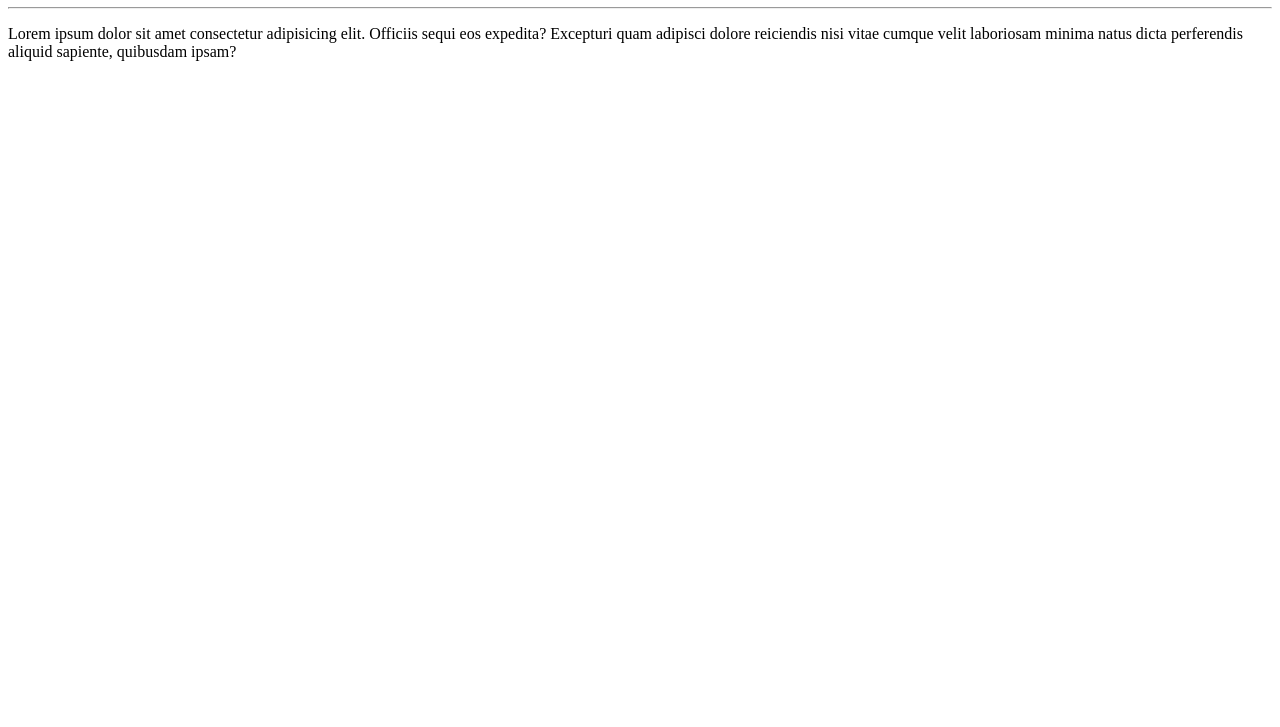
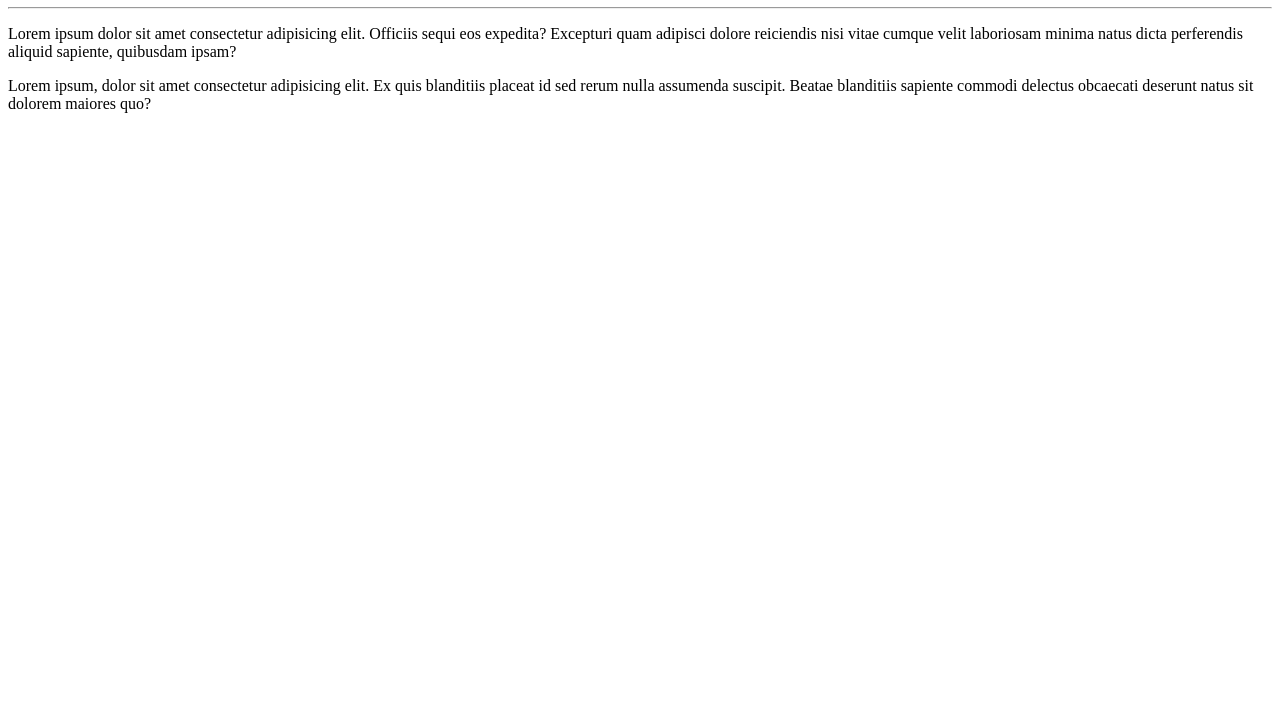
Before and after one commit to joaovgfreitas/Ola-Mundo, a plain HTML site: page site-exemplo/index.html in a window 1280 px wide. Shown: the part 73-800 px from the top of the page. Drawn offline with Linux system fonts and the light colour scheme.

Commit message:
Adicionei um parágrafo

```diff
--- a/site-exemplo/index.html
+++ b/site-exemplo/index.html
@@ -9,5 +9,6 @@
     <h1>Olá, Mundo!</h1>
     <hr>
     <p>Lorem ipsum dolor sit amet consectetur adipisicing elit. Officiis sequi eos expedita? Excepturi quam adipisci dolore reiciendis nisi vitae cumque velit laboriosam minima natus dicta perferendis aliquid sapiente, quibusdam ipsam?</p>
+    <p>Lorem ipsum, dolor sit amet consectetur adipisicing elit. Ex quis blanditiis placeat id sed rerum nulla assumenda suscipit. Beatae blanditiis sapiente commodi delectus obcaecati deserunt natus sit dolorem maiores quo?</p>
 </body>
 </html>
```
